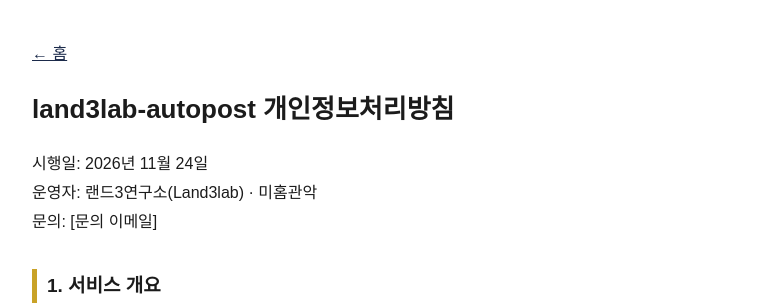
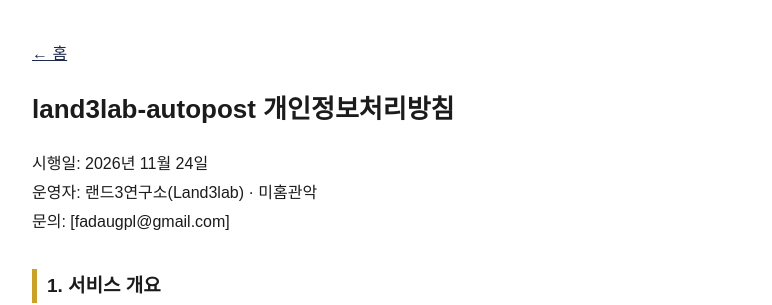
Before and after one commit to kilmoonsoo/kilmoonsoo.github.io, a plain HTML site: page privacy.html in a window 1280 px wide. Shown: the top 305 px of the page, without its empty margins (248-1020 px from the left). Drawn offline with Linux system fonts and the light colour scheme.

Commit message:
Update privacy.html

```diff
--- a/privacy.html
+++ b/privacy.html
@@ -4,7 +4,7 @@
 h1{font-size:26px}h2{font-size:19px;border-left:5px solid #C9A227;padding-left:10px;margin-top:32px}a{color:#1B2A4A}</style></head>
 <body><p><a href="index.html">← 홈</a></p>
 <h1>land3lab-autopost 개인정보처리방침</h1>
-<p>시행일: 2026년 11월 24일<br>운영자: 랜드3연구소(Land3lab) · 미홈관악<br>문의: [문의 이메일]</p>
+<p>시행일: 2026년 11월 24일<br>운영자: 랜드3연구소(Land3lab) · 미홈관악<br>문의: [fadaugpl@gmail.com]</p>
 <h2>1. 서비스 개요</h2>
 <p>land3lab-autopost는 운영자 본인의 블로그·인스타그램·스레드·유튜브 채널에 부동산 정보 콘텐츠를 게시하기 위해 운영자가 직접 사용하는 내부 자동화 프로그램입니다. 외부 이용자에게 제공되는 서비스가 아닙니다.</p>
 <h2>2. 이용하는 Google 사용자 데이터</h2>
```
